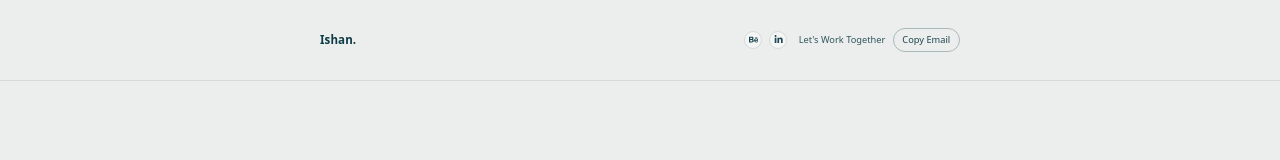
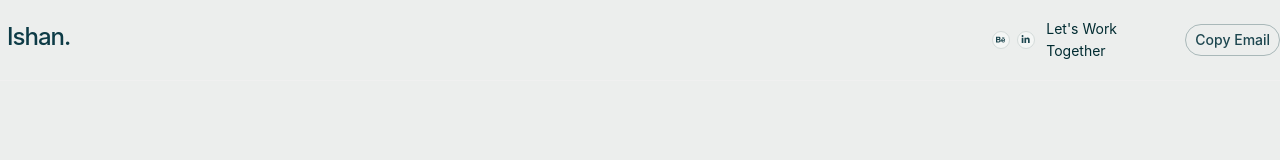
Before and after one commit to kushan00/ishan-portfolio, a Next.js app: page / in a window 1280 px wide. Shown: the top 160 px of the page. Built offline with nearby package versions, Linux system fonts and the light colour scheme.

Commit message:
Updated Header

```diff
--- a/app/components/Header.tsx
+++ b/app/components/Header.tsx
@@ -20,8 +20,13 @@ export default function Header() {
   };
 
   return (
-    <header className="mx-auto flex h-[81px] w-full max-w-[1920px] items-center justify-between border-b border-[#d4dbda] px-[320px]">
-      <Link href="/" className="inline-flex h-[19px] w-[77px] items-center text-[0.72rem] font-bold tracking-[0.01em] text-[#0d3b46] no-underline opacity-100 rotate-0">
+    <header className="mx-auto h-[81px] w-full max-w-[1920px] border-b border-b-[1px] border-[#F0F0F0] opacity-100 rotate-0">
+      <div className="mx-auto flex h-[80px] w-full max-w-[1280px] items-center justify-between opacity-100 rotate-0">
+        <Link
+          href="/"
+          className="relative -top-[3px] left-[7px] inline-flex h-[24px] w-[64px] items-center text-[24px] font-medium leading-[24px] tracking-[-1px] text-[#0d3b46] no-underline opacity-100 rotate-0"
+          style={{ fontFamily: "Inter, sans-serif" }}
+        >
           Ishan.
         </Link>
         <div className="flex items-center gap-[0.45rem] text-[0.58rem] text-[#2f555d]">
@@ -43,7 +48,9 @@ export default function Header() {
           >
             <FaLinkedinIn aria-hidden="true" focusable="false" />
           </a>
-        <span className="ml-1">Let&apos;s Work Together</span>
+          <span className="ml-1 inline-flex h-[22px] w-[132px] items-center text-[14px] font-normal leading-[22px] text-[#002B31] opacity-100 rotate-0" style={{ fontFamily: "Inter, sans-serif" }}>
+            Let&apos;s Work Together
+          </span>
           <button
             type="button"
             onClick={handleCopyEmail}
@@ -52,9 +59,13 @@ export default function Header() {
                 ? "border-[#0b0f11] bg-[#0b0f11] text-[#f2f4f5]"
                 : "border-[#a9b8b9] text-[#1d464f] hover:border-[#0f3a44] hover:text-[#0f3a44]"
             }`}
+            style={{ fontFamily: "Inter, sans-serif" }}
           >
+            <span className="inline-flex h-[22px] w-[75px] items-center justify-center text-center text-[14px] font-medium leading-[22px] opacity-100 rotate-0">
               {isCopied ? "Copied" : "Copy Email"}
+            </span>
           </button>
+        </div>
       </div>
     </header>
   );
```
Lines whose indentation alone changed are shown as unchanged.
